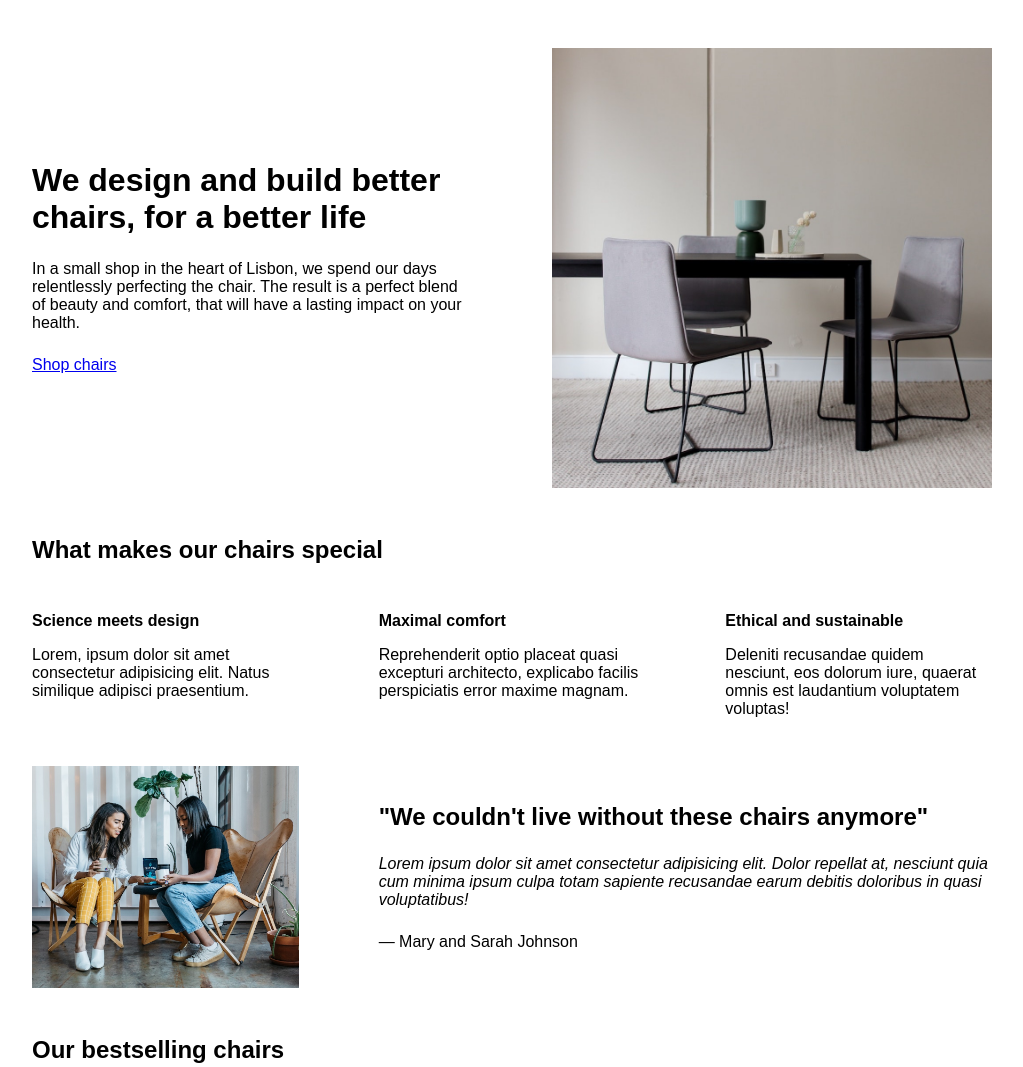
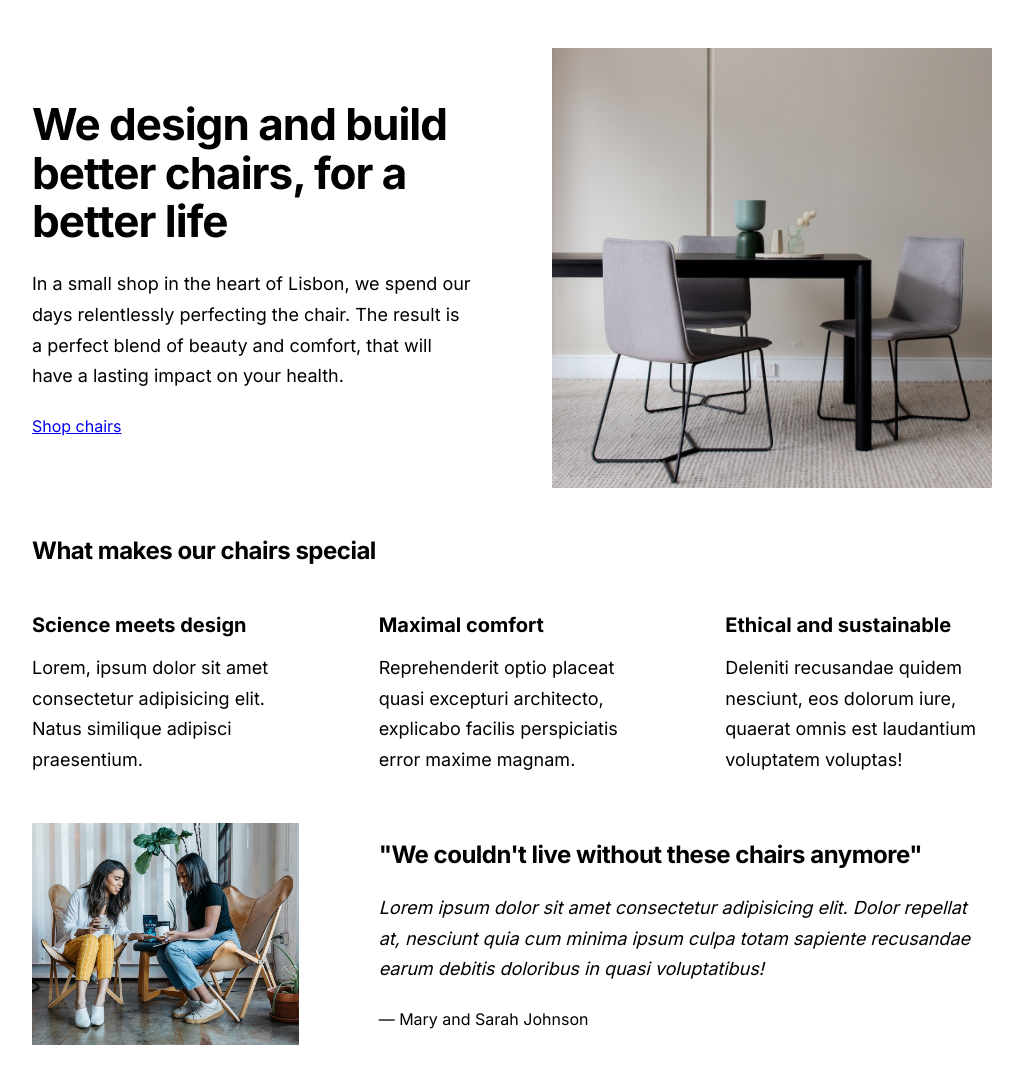
Before and after one commit to AnikKantiSikder/How-to-design-a-website, a plain HTML site: page index.html in a window 1280 px wide. Shown: the top 1067 px of the page, without its empty margins (128-1151 px from the left). Drawn offline with Linux system fonts and the light colour scheme.

Commit message:
Implementing typography

```diff
--- a/index.html
+++ b/index.html
@@ -4,9 +4,12 @@
     <meta charset="UTF-8" />
     <meta http-equiv="X-UA-Compatible" content="IE=edge" />
     <meta name="viewport" content="width=device-width, initial-scale=1.0" />
-
+    <link rel="preconnect" href="https://fonts.googleapis.com">
+    <link rel="preconnect" href="https://fonts.gstatic.com" crossorigin>
+    <link href="https://fonts.googleapis.com/css2?family=Inter:wght@400;500;700&family=Open+Sans&display=swap"
+                rel="stylesheet">
     <link rel="stylesheet" href="style.css" />
-    <title>Lisbon Chair Shop</title>
+    <title>Awesome Chair Design</title>
   </head>
   <body>
     <div class="container">
@@ -157,6 +160,7 @@
         Real-World Websites with HTML and CSS" online course. Use for learning
         purposes only.
       </footer>
+
     </div>
   </body>
 </html>
--- a/style.css
+++ b/style.css
@@ -16,7 +16,7 @@ FONT SIZE SYSTEM (px)
 /* GENERAL STYLES */
 /* ------------------------ */
 body {
-  font-family: sans-serif;
+  font-family: 'Inter', sans-serif;
 }
 
 .container {
@@ -31,6 +31,8 @@ section {
 
 h2 {
   margin-bottom: 48px;
+  font-size: 36 px;
+  letter-spacing: -0.5px;
 }
 
 .grid-3-cols {
@@ -57,10 +59,15 @@ header {
 
 h1 {
   margin-bottom: 24px;
+  font-size: 44px;
+  line-height: 1.1;
+  letter-spacing: -1px;
 }
 
 .header-text {
   margin-bottom: 24px;
+  font-size: 18px;
+  line-height: 1.7;
 }
 
 img {
@@ -73,9 +80,12 @@ img {
 
 .features-title {
   margin-bottom: 16px;
+  font-size: 20px;
 }
 
 .features-text {
+  font-size: 18px;
+  line-height: 1.7;
 }
 
 /* TESTIMONIAL */
@@ -89,11 +99,14 @@ img {
 
 .testimonial-box h2 {
   margin-bottom: 24px;
+  font-size: 24px;
 }
 
 .testimonial-text {
   font-style: italic;
   margin-bottom: 24px;
+  font-size: 18px;
+  line-height: 1.7;
 }
 
 /* CHAIRS */
@@ -103,6 +116,7 @@ img {
 
 h3 {
   margin-bottom: 24px;
+  font-size: 20px;
 }
 
 .chair-details {
@@ -127,8 +141,10 @@ h3 {
 .chair-price {
   display: flex;
   justify-content: space-between;
+  font-size: 20px;
 }
 
 footer {
   margin-bottom: 48px;
+  font-size: 14px;
 }
```
